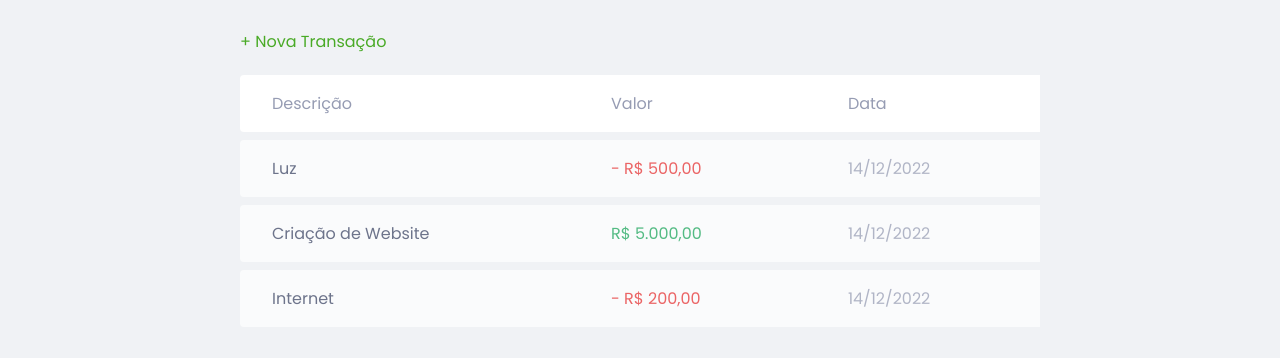
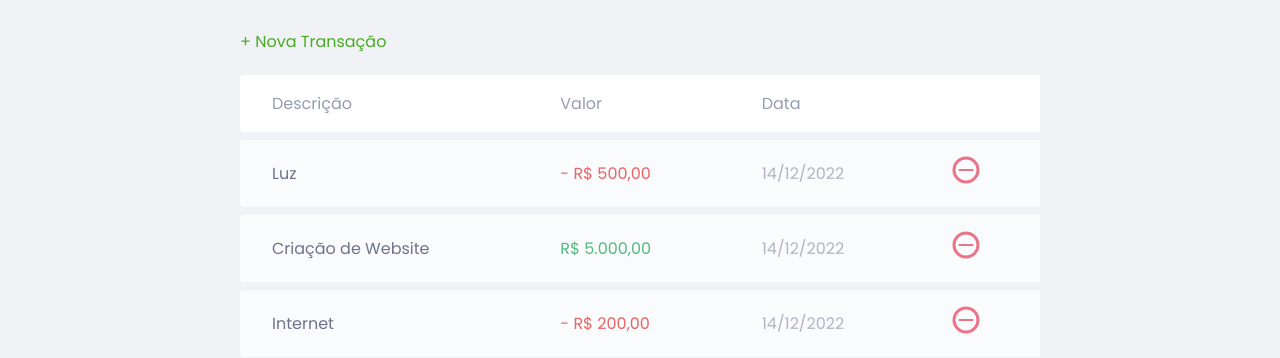
Before and after one commit to Portal-de-Cursos-Online-FC/Maratona-Developer-04, a plain HTML site: page index.html in a window 1280 px wide. Shown: the part 594-952 px from the top of the page. Drawn offline with Linux system fonts and the light colour scheme.

Commit message:
Add image to remove transactions

```diff
--- a/index.html
+++ b/index.html
@@ -51,6 +51,7 @@
               <th>Descrição</th>
               <th>Valor</th>
               <th>Data</th>
+              <th></th>
             </tr>
           </thead>
           <tbody>
@@ -58,16 +59,25 @@
               <td class="description">Luz</td>
               <td class="expense">- R$ 500,00</td>
               <td class="date">14/12/2022</td>
+              <td>
+                <img src="./images/minus.svg" alt="Remover Transação">
+              </td>
             </tr>
             <tr>
               <td class="description">Criação de Website</td>
               <td class="income">R$ 5.000,00</td>
               <td class="date">14/12/2022</td>
+              <td>
+                <img src="./images/minus.svg" alt="Remover Transação">
+              </td>
             </tr>
             <tr>
               <td class="description">Internet</td>
               <td class="expense">- R$ 200,00</td>
               <td class="date">14/12/2022</td>
+              <td>
+                <img src="./images/minus.svg" alt="Remover Transação">
+              </td>
             </tr>
           </tbody>
         </table>
```
